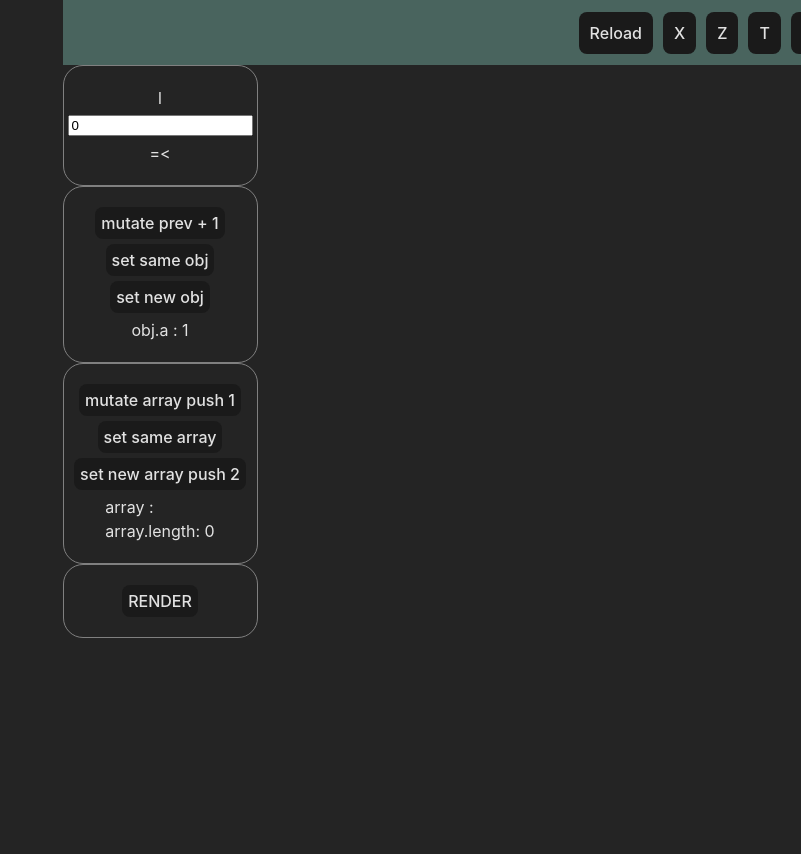
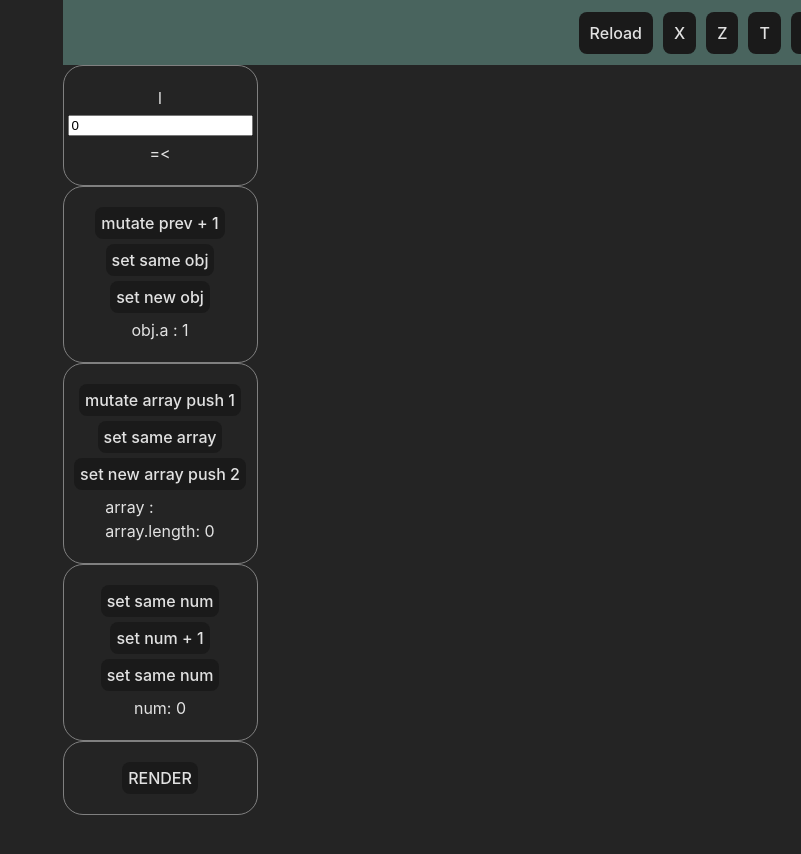
Before and after one commit to Merzaad/learning_react, a React (Vite) app: page /s in a window 1280 px wide. Shown: the top 854 px of the page, without its empty margins (479-1280 px from the left). Before the commit the page ends 800 px from the top, so only its background shows below. Built offline with nearby package versions, Linux system fonts and the light colour scheme.

Commit message:
test renders with primitive state

```diff
--- a/src/pages/s/index.css
+++ b/src/pages/s/index.css
@@ -1,3 +1,7 @@
 .S input {
   color: black;
 }
+
+.S {
+  padding-bottom: 70px;
+}
--- a/src/pages/s/index.tsx
+++ b/src/pages/s/index.tsx
@@ -5,6 +5,7 @@ const S = () => {
   const [state, setState] = React.useState(0)
   const [obj, setObj] = React.useState({ a: 1 })
   const [array, setArray] = React.useState<number[]>([])
+  const [num, setNum] = React.useState(0)
   const [render, setRender] = React.useState(false)
   const ref = React.useRef(0)
   const testUpdatingRefInMemo = React.useMemo(() => {
@@ -25,6 +26,9 @@ const S = () => {
     // [array.length] as dependency
   }, [array])
   React.useEffect(() => {
+    console.log(num)
+  }, [num])
+  React.useEffect(() => {
     console.log('render')
     setTimeout(() => {
       // if mutate, print updated but if new obj set, print captured
@@ -32,6 +36,7 @@ const S = () => {
       // if press render then set mutate then set new, print captured in first + mutate
       console.log(array)
       console.log(obj)
+      console.log(num)
     }, 2000)
   }, [render])
   return (
@@ -75,6 +80,12 @@ const S = () => {
         array.length: {array.length}
       </div>
       <div className="box">
+        <button onClick={() => setNum(num)}>set same num</button>
+        <button onClick={() => setNum(num + 1)}>set num + 1</button>
+        <button onClick={() => setNum((prev) => prev)}>set same num</button>
+        num: {num}
+      </div>
+      <div className="box">
         <button onClick={() => setRender(!render)}>RENDER</button>
       </div>
     </div>
```
